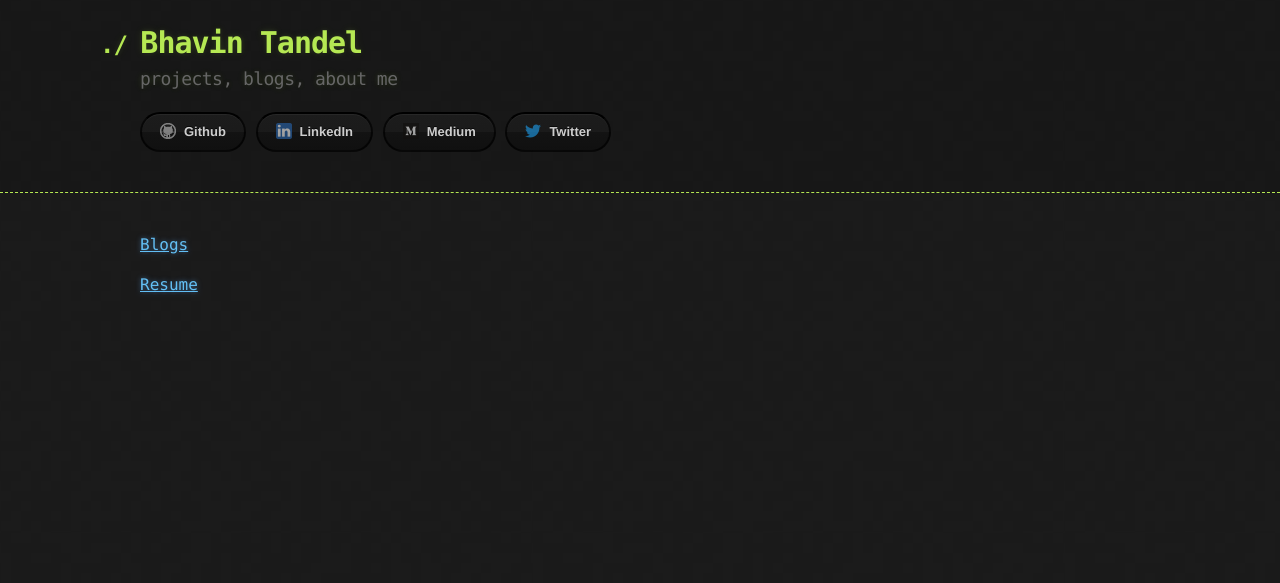
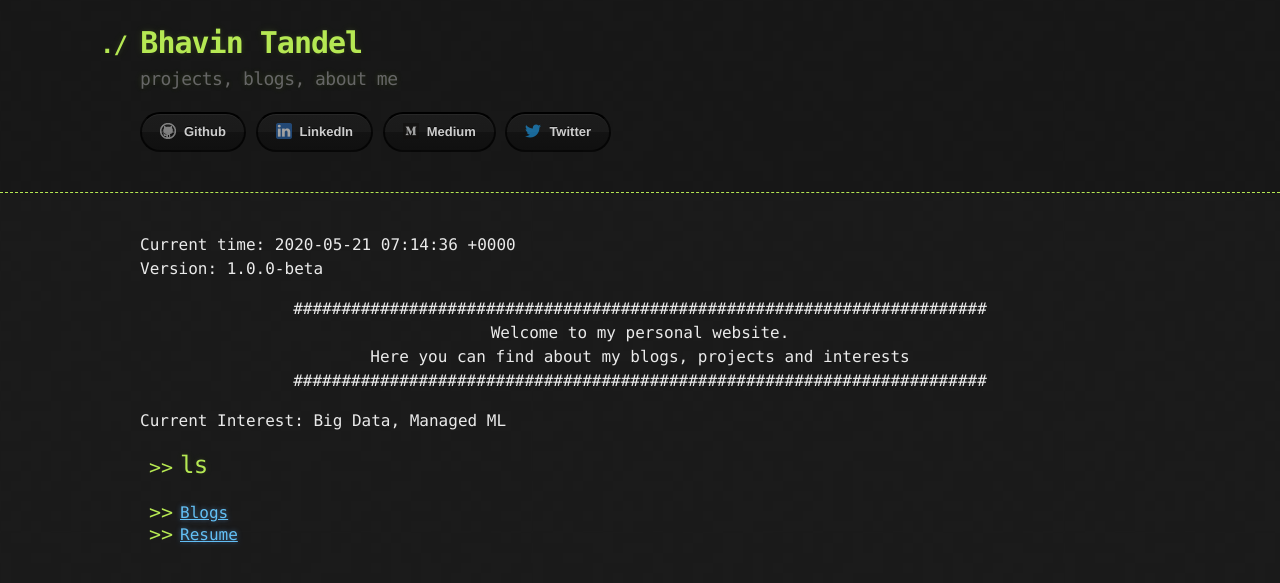
Before and after one commit to bhavintandel/bhavintandel.github.io, a Jekyll site: the page built from index.md, in a window 1280 px wide. Shown: the top 583 px of the page. Built offline with Jekyll 4.4.1, drawn with Linux system fonts in a browser that asks for light colours.

Commit message:
Added content to page

```diff
--- a/index.md
+++ b/index.md
@@ -2,7 +2,19 @@
 layout: custom
 ---
 
+Current time: {{site.time}} <br>
+Version: 1.0.0-beta
 
-[Blogs](./pages/blogs.html)
+<center>
+######################################################################## <br>
+Welcome to my personal website.                                     <br>
+Here you can find about my blogs, projects and interests            <br>
+########################################################################
+</center>
 
-[Resume](./pages/cv.html)
+Current Interest: Big Data, Managed ML
+
+* ## ls
+
+* [Blogs](./pages/blogs.html)
+* [Resume](./pages/cv.html)
```
